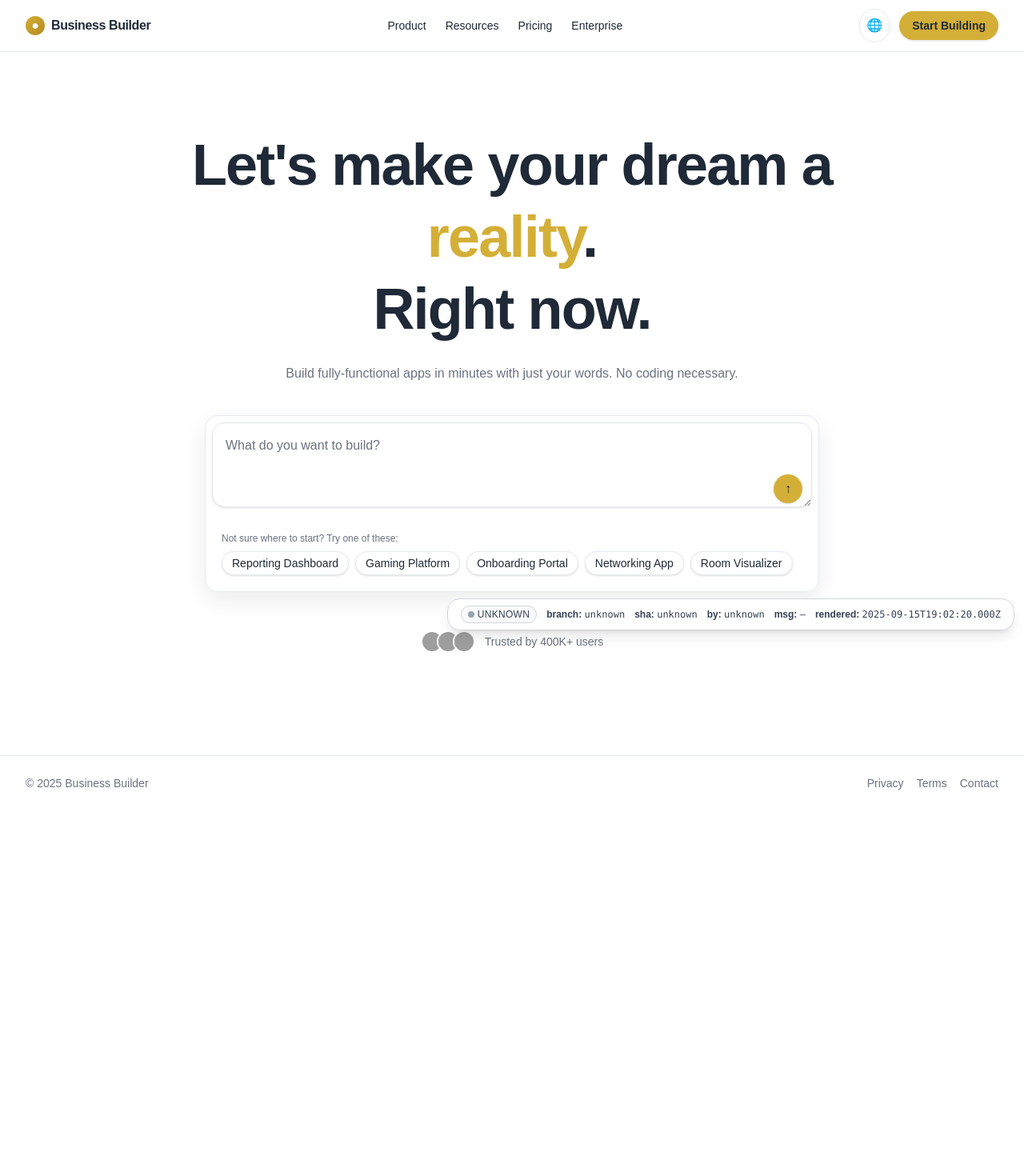
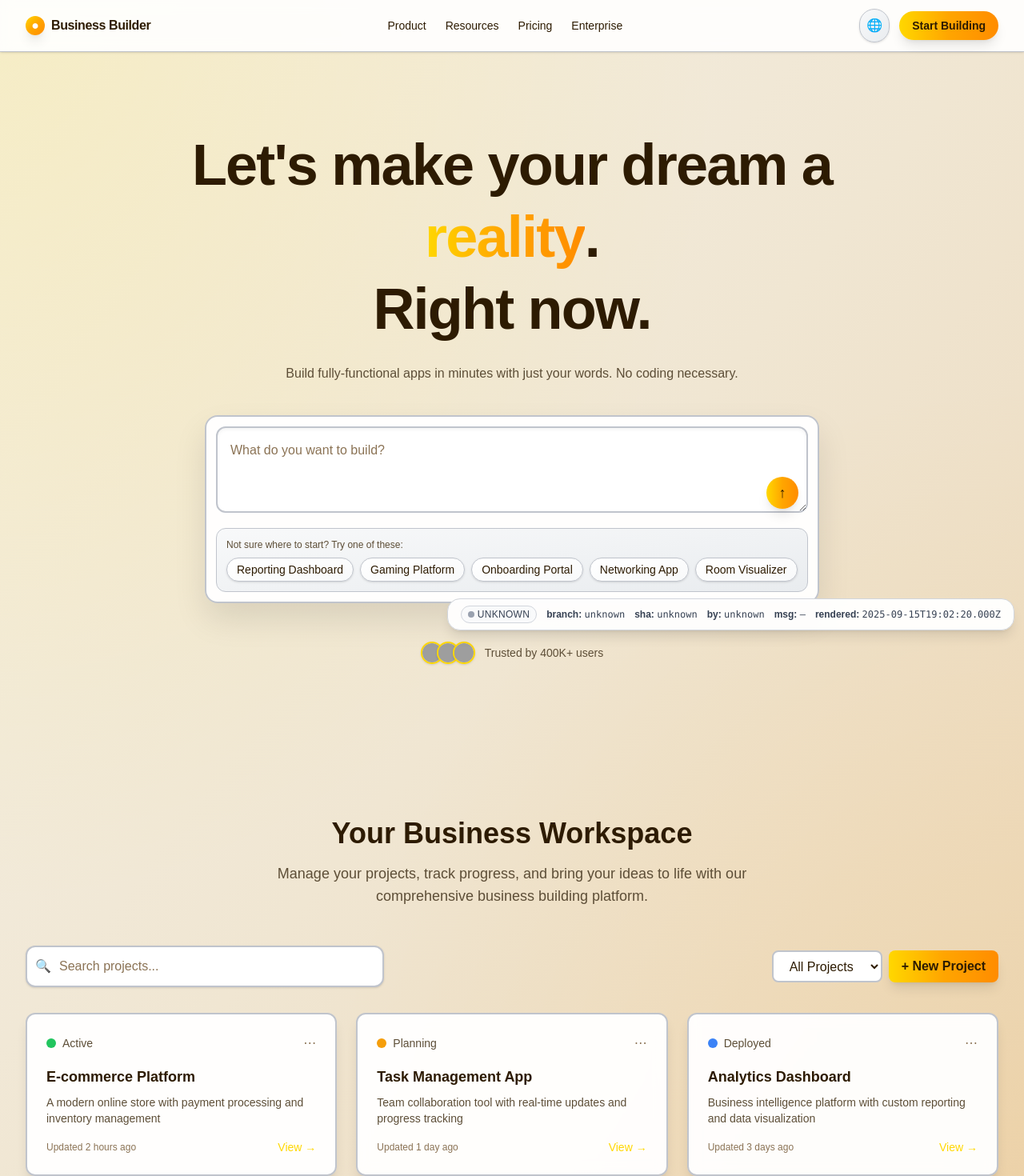
Before and after one commit to javierd22/business-builder, a Next.js app: page / in a window 1280 px wide. Shown: the top 1470 px of the page at 80% size. Before the commit the page ends 1013 px from the top, so only its background shows below. Built offline with nearby package versions, Linux system fonts and the light colour scheme; grey boxes are pictures that could not be loaded.

Commit message:
fix: improve luxury background and add business workspace section

```diff
--- a/src/app/_components/IdeaBox.tsx
+++ b/src/app/_components/IdeaBox.tsx
@@ -24,18 +24,18 @@ export default function IdeaBox() {
   }
 
   return (
-    <div className="mx-auto mt-10 max-w-3xl rounded-2xl border border-[#E5E9EF] bg-white/80 p-2 shadow-[0_10px_30px_rgba(2,6,23,0.08)] backdrop-blur">
+    <div className="mx-auto mt-10 max-w-3xl rounded-2xl border-2 border-[#C0C4CC] bg-white/95 p-3 shadow-[0_20px_40px_rgba(0,0,0,0.1)] backdrop-blur">
       <form onSubmit={onSubmit} className="relative" aria-label="Describe your business idea">
         <textarea
           value={idea}
           onChange={(e) => setIdea(e.target.value)}
           placeholder="What do you want to build?"
           rows={3}
-          className="w-full resize-y rounded-2xl border border-[#E5E9EF] bg-white p-4 pr-14 text-[#1F2937] shadow-sm placeholder:text-[#6B7280] focus:outline-none focus-visible:ring-2 focus-visible:ring-[#D4AF37]"
+          className="w-full resize-y rounded-xl border-2 border-[#C0C4CC] bg-white p-4 pr-14 text-[#2D1B02] shadow-inner placeholder:text-[#8B7355] focus:outline-none focus:border-[#FFD700] focus-visible:ring-2 focus-visible:ring-[#FFD700] transition-all"
         />
         <button
           type="submit"
-          className="absolute bottom-3 right-3 inline-flex h-9 w-9 items-center justify-center rounded-full bg-[#D4AF37] text-[#1F2937] shadow hover:bg-[#B4891E] focus:outline-none focus-visible:ring-2 focus-visible:ring-[#D4AF37]"
+          className="absolute bottom-3 right-3 inline-flex h-10 w-10 items-center justify-center rounded-full bg-gradient-to-r from-[#FFD700] via-[#FFA500] to-[#FF8C00] text-[#2D1B02] shadow-lg hover:from-[#FFED4E] hover:via-[#FFD700] hover:to-[#FFA500] focus:outline-none focus-visible:ring-2 focus-visible:ring-[#FFD700] transition-all transform hover:scale-110 font-bold text-lg"
           aria-label="Submit idea"
           title="Submit idea"
         >
@@ -43,15 +43,15 @@ export default function IdeaBox() {
         </button>
       </form>
 
-      <div className="mt-3 rounded-2xl bg-white/70 p-3">
-        <p className="mb-2 text-xs text-[#6B7280]">Not sure where to start? Try one of these:</p>
+      <div className="mt-3 rounded-xl bg-gradient-to-br from-[#F8F9FA] to-[#E9ECEF] p-3 border border-[#C0C4CC]">
+        <p className="mb-2 text-xs text-[#5D4E37] font-medium">Not sure where to start? Try one of these:</p>
         <div className="flex flex-wrap gap-2">
           {suggestions.map((s) => (
             <button
               key={s}
               type="button"
               onClick={() => setIdea(s)}
-              className="rounded-full border border-[#E5E9EF] bg-white px-3 py-1 text-sm text-[#1F2937] shadow-sm transition-transform hover:-translate-y-0.5 hover:bg-gray-50 focus:outline-none focus-visible:ring-2 focus-visible:ring-[#D4AF37]"
+              className="rounded-full border border-[#C0C4CC] bg-gradient-to-br from-white to-[#F8F9FA] px-3 py-1 text-sm text-[#2D1B02] shadow-sm transition-all hover:-translate-y-0.5 hover:shadow-md hover:border-[#FFD700] focus:outline-none focus-visible:ring-2 focus-visible:ring-[#FFD700] font-medium"
             >
               {s}
             </button>
--- a/src/app/page.tsx
+++ b/src/app/page.tsx
@@ -10,37 +10,39 @@ export default function Page() {
   const year = new Date().getFullYear();
 
   return (
-    <main
-      className={[
-        "min-h-screen overflow-x-hidden",
-        // Beige + gold glow: radial beige, subtle gold wash from bottom
-        "bg-[radial-gradient(ellipse_at_top,_var(--tw-gradient-stops))] from-[#F7F1E8] via-[#F2E6D3] to-transparent",
-        "[background-image:linear-gradient(180deg,transparent,rgba(212,175,55,0.30))]",
-      ].join(" ")}
-    >
+    <div className="min-h-screen overflow-x-hidden bg-gradient-to-br from-[#F5F1E8] via-[#F0E6D2] to-[#EAD5B7]">
+      <div
+        className="min-h-screen"
+        style={{
+          backgroundImage: `
+            radial-gradient(ellipse at top left, rgba(255, 215, 0, 0.15), transparent 50%),
+            radial-gradient(ellipse at bottom right, rgba(255, 165, 0, 0.1), transparent 50%)
+          `
+        }}
+      >
       {/* Navbar */}
-      <header className="sticky top-0 z-40 border-b border-[#E5E9EF] bg-white/80 backdrop-blur">
+      <header className="sticky top-0 z-40 border-b border-[#C0C4CC] bg-white/90 backdrop-blur shadow-sm">
         <div className="mx-auto flex h-16 max-w-7xl items-center justify-between px-4 sm:px-6 lg:px-8">
-          <Link href="/" className="flex items-center gap-2 font-semibold tracking-tight text-[#1F2937]">
-            <span className="inline-flex h-6 w-6 items-center justify-center rounded-full bg-gradient-to-br from-[#D4AF37] to-[#B4891E] text-white">●</span>
+          <Link href="/" className="flex items-center gap-2 font-semibold tracking-tight text-[#2D1B02]">
+            <span className="inline-flex h-6 w-6 items-center justify-center rounded-full bg-gradient-to-br from-[#FFD700] via-[#FFA500] to-[#FF8C00] text-white shadow-lg">●</span>
             <span>Business Builder</span>
           </Link>
-          <nav className="hidden gap-6 text-sm text-[#1F2937] md:flex">
-            <Link href="#product" className="hover:text-[#1F2937]/90">Product</Link>
-            <Link href="#resources" className="hover:text-[#1F2937]/90">Resources</Link>
-            <Link href="#pricing" className="hover:text-[#1F2937]/90">Pricing</Link>
-            <Link href="#enterprise" className="hover:text-[#1F2937]/90">Enterprise</Link>
+          <nav className="hidden gap-6 text-sm text-[#2D1B02] md:flex">
+            <Link href="#product" className="hover:text-[#FFD700] transition-colors">Product</Link>
+            <Link href="#resources" className="hover:text-[#FFD700] transition-colors">Resources</Link>
+            <Link href="#pricing" className="hover:text-[#FFD700] transition-colors">Pricing</Link>
+            <Link href="#enterprise" className="hover:text-[#FFD700] transition-colors">Enterprise</Link>
           </nav>
           <div className="flex items-center gap-3">
             <button
               aria-label="Change language"
-              className="rounded-full border border-[#E5E9EF] bg-white/80 p-2 text-[#1F2937] hover:bg-white focus:outline-none focus-visible:ring-2 focus-visible:ring-[#D4AF37]"
+              className="rounded-full border border-[#C0C4CC] bg-gradient-to-br from-[#F8F9FA] to-[#E9ECEF] p-2 text-[#2D1B02] hover:from-[#E9ECEF] hover:to-[#DEE2E6] focus:outline-none focus-visible:ring-2 focus-visible:ring-[#FFD700] shadow-sm transition-all"
             >
               🌐
             </button>
             <Link
               href="/idea"
-              className="rounded-full bg-[#D4AF37] px-4 py-2 text-sm font-semibold text-[#1F2937] shadow-sm hover:bg-[#B4891E] focus:outline-none focus-visible:ring-2 focus-visible:ring-[#D4AF37]"
+              className="rounded-full bg-gradient-to-r from-[#FFD700] via-[#FFA500] to-[#FF8C00] px-4 py-2 text-sm font-semibold text-[#2D1B02] shadow-lg hover:from-[#FFED4E] hover:via-[#FFD700] hover:to-[#FFA500] focus:outline-none focus-visible:ring-2 focus-visible:ring-[#FFD700] transition-all transform hover:scale-105"
             >
               Start Building
             </Link>
@@ -50,38 +52,148 @@ export default function Page() {
 
       {/* Hero */}
       <section className="mx-auto max-w-5xl px-4 pb-24 pt-16 sm:px-6 lg:px-8 lg:pb-32 lg:pt-24">
-        <h1 className="mx-auto text-center text-5xl font-black leading-tight tracking-tight text-[#1F2937] sm:text-6xl md:text-7xl">
-          Let&apos;s make your dream a <span className="text-[#D4AF37]">reality</span>.
+        <h1 className="mx-auto text-center text-5xl font-black leading-tight tracking-tight text-[#2D1B02] sm:text-6xl md:text-7xl">
+          Let&apos;s make your dream a <span className="bg-gradient-to-r from-[#FFD700] via-[#FFA500] to-[#FF8C00] bg-clip-text text-transparent font-extrabold">reality</span>.
           <br className="hidden sm:block" /> Right now.
         </h1>
-        <p className="mx-auto mt-6 max-w-2xl text-center text-[#6B7280]">
+        <p className="mx-auto mt-6 max-w-2xl text-center text-[#5D4E37]">
           Build fully-functional apps in minutes with just your words. No coding necessary.
         </p>
 
         <IdeaBox />
 
         {/* Trust bar */}
-        <div className="mt-12 flex items-center justify-center gap-3 text-sm text-[#6B7280]">
+        <div className="mt-12 flex items-center justify-center gap-3 text-sm text-[#5D4E37]">
           <div className="flex -space-x-2">
-            <Image alt="User avatar" src="https://i.pravatar.cc/36?img=1" width={28} height={28} className="h-7 w-7 rounded-full border-2 border-white" />
-            <Image alt="User avatar" src="https://i.pravatar.cc/36?img=2" width={28} height={28} className="h-7 w-7 rounded-full border-2 border-white" />
-            <Image alt="User avatar" src="https://i.pravatar.cc/36?img=3" width={28} height={28} className="h-7 w-7 rounded-full border-2 border-white" />
+            <Image alt="User avatar" src="https://i.pravatar.cc/36?img=1" width={28} height={28} className="h-7 w-7 rounded-full border-2 border-[#FFD700] shadow-sm" />
+            <Image alt="User avatar" src="https://i.pravatar.cc/36?img=2" width={28} height={28} className="h-7 w-7 rounded-full border-2 border-[#FFD700] shadow-sm" />
+            <Image alt="User avatar" src="https://i.pravatar.cc/36?img=3" width={28} height={28} className="h-7 w-7 rounded-full border-2 border-[#FFD700] shadow-sm" />
           </div>
           <span>Trusted by 400K+ users</span>
         </div>
       </section>
 
+      {/* Your Business Workspace */}
+      <section className="mx-auto max-w-7xl px-4 py-16 sm:px-6 lg:px-8">
+        <div className="text-center mb-12">
+          <h2 className="text-3xl font-bold text-[#2D1B02] sm:text-4xl mb-4">
+            Your Business Workspace
+          </h2>
+          <p className="text-lg text-[#5D4E37] max-w-2xl mx-auto">
+            Manage your projects, track progress, and bring your ideas to life with our comprehensive business building platform.
+          </p>
+        </div>
+
+        {/* Search and Filter Controls */}
+        <div className="mb-8 flex flex-col gap-4 sm:flex-row sm:items-center sm:justify-between">
+          <div className="relative flex-1 max-w-md">
+            <input
+              type="text"
+              placeholder="Search projects..."
+              className="w-full rounded-xl border-2 border-[#C0C4CC] bg-white px-4 py-3 pl-10 text-[#2D1B02] shadow-sm placeholder:text-[#8B7355] focus:outline-none focus:border-[#FFD700] focus-visible:ring-2 focus-visible:ring-[#FFD700] transition-all"
+            />
+            <div className="absolute left-3 top-3.5 h-4 w-4 text-[#8B7355]">
+              🔍
+            </div>
+          </div>
+          <div className="flex gap-2">
+            <select className="rounded-lg border-2 border-[#C0C4CC] bg-white px-4 py-2 text-[#2D1B02] focus:outline-none focus:border-[#FFD700] focus-visible:ring-2 focus-visible:ring-[#FFD700] transition-all">
+              <option>All Projects</option>
+              <option>In Progress</option>
+              <option>Completed</option>
+              <option>Planning</option>
+            </select>
+            <button className="rounded-lg bg-gradient-to-r from-[#FFD700] via-[#FFA500] to-[#FF8C00] px-4 py-2 text-[#2D1B02] font-semibold shadow-lg hover:from-[#FFED4E] hover:via-[#FFD700] hover:to-[#FFA500] focus:outline-none focus-visible:ring-2 focus-visible:ring-[#FFD700] transition-all transform hover:scale-105">
+              + New Project
+            </button>
+          </div>
+        </div>
+
+        {/* Project Cards Grid */}
+        <div className="grid gap-6 md:grid-cols-2 lg:grid-cols-3">
+          {/* Sample Project Card 1 */}
+          <div className="rounded-xl border-2 border-[#C0C4CC] bg-white/95 p-6 shadow-lg backdrop-blur transition-all hover:shadow-xl hover:-translate-y-1">
+            <div className="mb-4 flex items-center justify-between">
+              <div className="flex items-center gap-2">
+                <div className="h-3 w-3 rounded-full bg-[#22C55E]"></div>
+                <span className="text-sm font-medium text-[#5D4E37]">Active</span>
+              </div>
+              <button className="text-[#8B7355] hover:text-[#FFD700] transition-colors">⋯</button>
+            </div>
+            <h3 className="text-lg font-bold text-[#2D1B02] mb-2">E-commerce Platform</h3>
+            <p className="text-[#5D4E37] text-sm mb-4">A modern online store with payment processing and inventory management</p>
+            <div className="flex items-center justify-between">
+              <span className="text-xs text-[#8B7355]">Updated 2 hours ago</span>
+              <Link href="/dashboard/1" className="text-[#FFD700] hover:text-[#FFA500] font-medium text-sm transition-colors">
+                View →
+              </Link>
+            </div>
+          </div>
+
+          {/* Sample Project Card 2 */}
+          <div className="rounded-xl border-2 border-[#C0C4CC] bg-white/95 p-6 shadow-lg backdrop-blur transition-all hover:shadow-xl hover:-translate-y-1">
+            <div className="mb-4 flex items-center justify-between">
+              <div className="flex items-center gap-2">
+                <div className="h-3 w-3 rounded-full bg-[#F59E0B]"></div>
+                <span className="text-sm font-medium text-[#5D4E37]">Planning</span>
+              </div>
+              <button className="text-[#8B7355] hover:text-[#FFD700] transition-colors">⋯</button>
+            </div>
+            <h3 className="text-lg font-bold text-[#2D1B02] mb-2">Task Management App</h3>
+            <p className="text-[#5D4E37] text-sm mb-4">Team collaboration tool with real-time updates and progress tracking</p>
+            <div className="flex items-center justify-between">
+              <span className="text-xs text-[#8B7355]">Updated 1 day ago</span>
+              <Link href="/dashboard/2" className="text-[#FFD700] hover:text-[#FFA500] font-medium text-sm transition-colors">
+                View →
+              </Link>
+            </div>
+          </div>
+
+          {/* Sample Project Card 3 */}
+          <div className="rounded-xl border-2 border-[#C0C4CC] bg-white/95 p-6 shadow-lg backdrop-blur transition-all hover:shadow-xl hover:-translate-y-1">
+            <div className="mb-4 flex items-center justify-between">
+              <div className="flex items-center gap-2">
+                <div className="h-3 w-3 rounded-full bg-[#3B82F6]"></div>
+                <span className="text-sm font-medium text-[#5D4E37]">Deployed</span>
+              </div>
+              <button className="text-[#8B7355] hover:text-[#FFD700] transition-colors">⋯</button>
+            </div>
+            <h3 className="text-lg font-bold text-[#2D1B02] mb-2">Analytics Dashboard</h3>
+            <p className="text-[#5D4E37] text-sm mb-4">Business intelligence platform with custom reporting and data visualization</p>
+            <div className="flex items-center justify-between">
+              <span className="text-xs text-[#8B7355]">Updated 3 days ago</span>
+              <Link href="/dashboard/3" className="text-[#FFD700] hover:text-[#FFA500] font-medium text-sm transition-colors">
+                View →
+              </Link>
+            </div>
+          </div>
+        </div>
+
+        {/* Empty State (if no projects) */}
+        <div className="text-center py-12 hidden">
+          <div className="mx-auto h-24 w-24 rounded-full bg-gradient-to-br from-[#F8F9FA] to-[#E9ECEF] flex items-center justify-center mb-4">
+            <span className="text-3xl">📝</span>
+          </div>
+          <h3 className="text-xl font-semibold text-[#2D1B02] mb-2">No projects yet</h3>
+          <p className="text-[#5D4E37] mb-6">Start building your first project and watch your ideas come to life.</p>
+          <button className="rounded-lg bg-gradient-to-r from-[#FFD700] via-[#FFA500] to-[#FF8C00] px-6 py-3 text-[#2D1B02] font-semibold shadow-lg hover:from-[#FFED4E] hover:via-[#FFD700] hover:to-[#FFA500] focus:outline-none focus-visible:ring-2 focus-visible:ring-[#FFD700] transition-all transform hover:scale-105">
+            Create Your First Project
+          </button>
+        </div>
+      </section>
+
       {/* Footer */}
-      <footer className="border-t border-[#E5E9EF] bg-white/80 py-6 backdrop-blur">
-        <div className="mx-auto flex max-w-7xl items-center justify-between px-4 text-sm text-[#6B7280] sm:px-6 lg:px-8">
+      <footer className="border-t border-[#C0C4CC] bg-white/90 py-6 backdrop-blur shadow-sm">
+        <div className="mx-auto flex max-w-7xl items-center justify-between px-4 text-sm text-[#5D4E37] sm:px-6 lg:px-8">
           <span>© {year} Business Builder</span>
           <nav className="flex gap-4">
-            <Link href="/legal/privacy" className="hover:text-[#1F2937]">Privacy</Link>
-            <Link href="/legal/terms" className="hover:text-[#1F2937]">Terms</Link>
-            <Link href="/contact" className="hover:text-[#1F2937]">Contact</Link>
+            <Link href="/legal/privacy" className="hover:text-[#FFD700] transition-colors">Privacy</Link>
+            <Link href="/legal/terms" className="hover:text-[#FFD700] transition-colors">Terms</Link>
+            <Link href="/contact" className="hover:text-[#FFD700] transition-colors">Contact</Link>
           </nav>
         </div>
       </footer>
-    </main>
+      </div>
+    </div>
   );
 }
```
